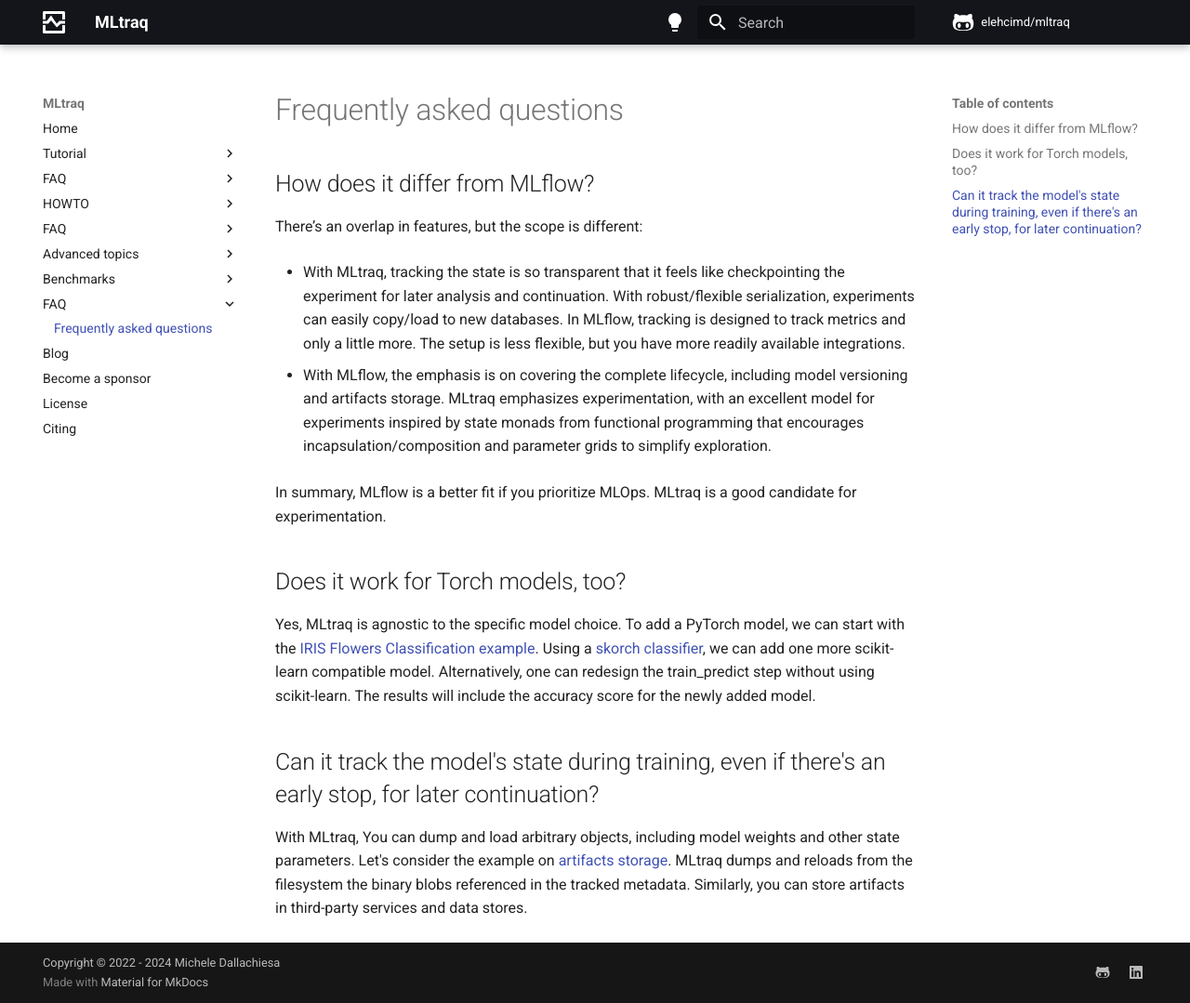
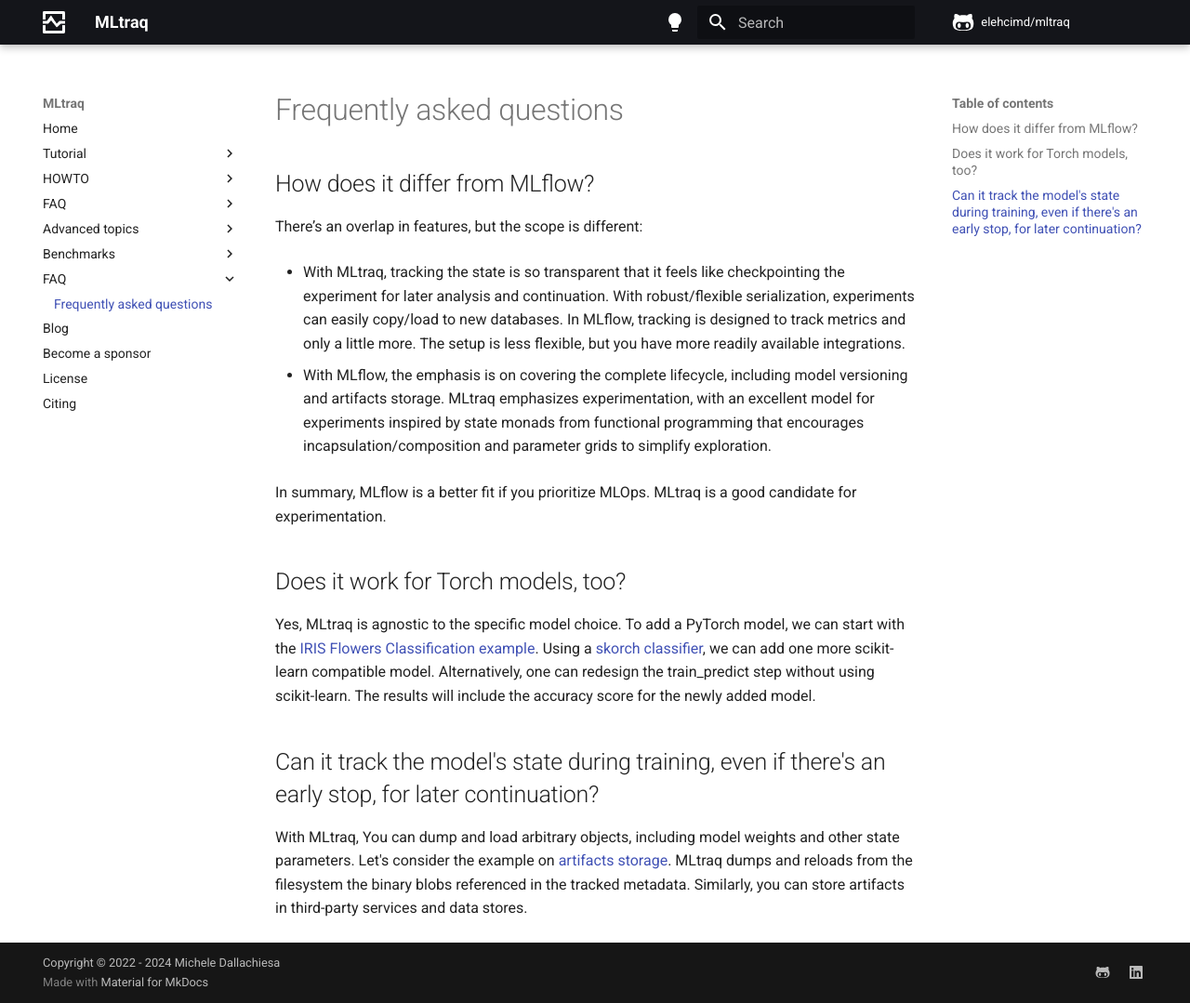
Before and after one commit to elehcimd/mltraq, an MkDocs documentation site: the page built from mkdocs/faq.md, in a window 1280 px wide and 1079 px high. Shown: the whole window at 93% size. Built offline with MkDocs 1.6.1 and Material for MkDocs 9.7.7, drawn with Linux system fonts in a browser that asks for light colours; a script that is not in the unit is left out; comment, search, counter and statistics services are not loaded.

Commit message:
[docs] improved docs and some minor changes

```diff
--- a/mkdocs.yml
+++ b/mkdocs.yml
@@ -75,8 +75,6 @@
     - tutorial/03-parameters.md
     - tutorial/04-storage.md
     - tutorial/05-ml.md
-  - FAQ:
-    - faq.md
   - HOWTO:
     - howto/01-tracking.md
     - howto/02-artifacts-storage.md
--- a/mkdocs/faq.md
+++ b/mkdocs/faq.md
@@ -13,7 +13,7 @@
 ## Does it work for Torch models, too?
 
 Yes, MLtraq is agnostic to the specific model choice.
-To add a PyTorch model, we can start with the [IRIS Flowers Classification example](./index.md#example-3-iris-flowers-classification). Using a [skorch classifier](https://skorch.readthedocs.io/en/stable/classifier.html), we can add one more scikit-learn compatible model. Alternatively, one can redesign the train_predict step without using scikit-learn. The results will include the accuracy score for the newly added model.
+To add a PyTorch model, we can start with the [IRIS Flowers Classification example](./tutorial/05-ml.md). Using a [skorch classifier](https://skorch.readthedocs.io/en/stable/classifier.html), we can add one more scikit-learn compatible model. Alternatively, one can redesign the train_predict step without using scikit-learn. The results will include the accuracy score for the newly added model.
 
 ## Can it track the model's state during training, even if there's an early stop, for later continuation?
 
```
Also changed, not shown: 1 other file.
